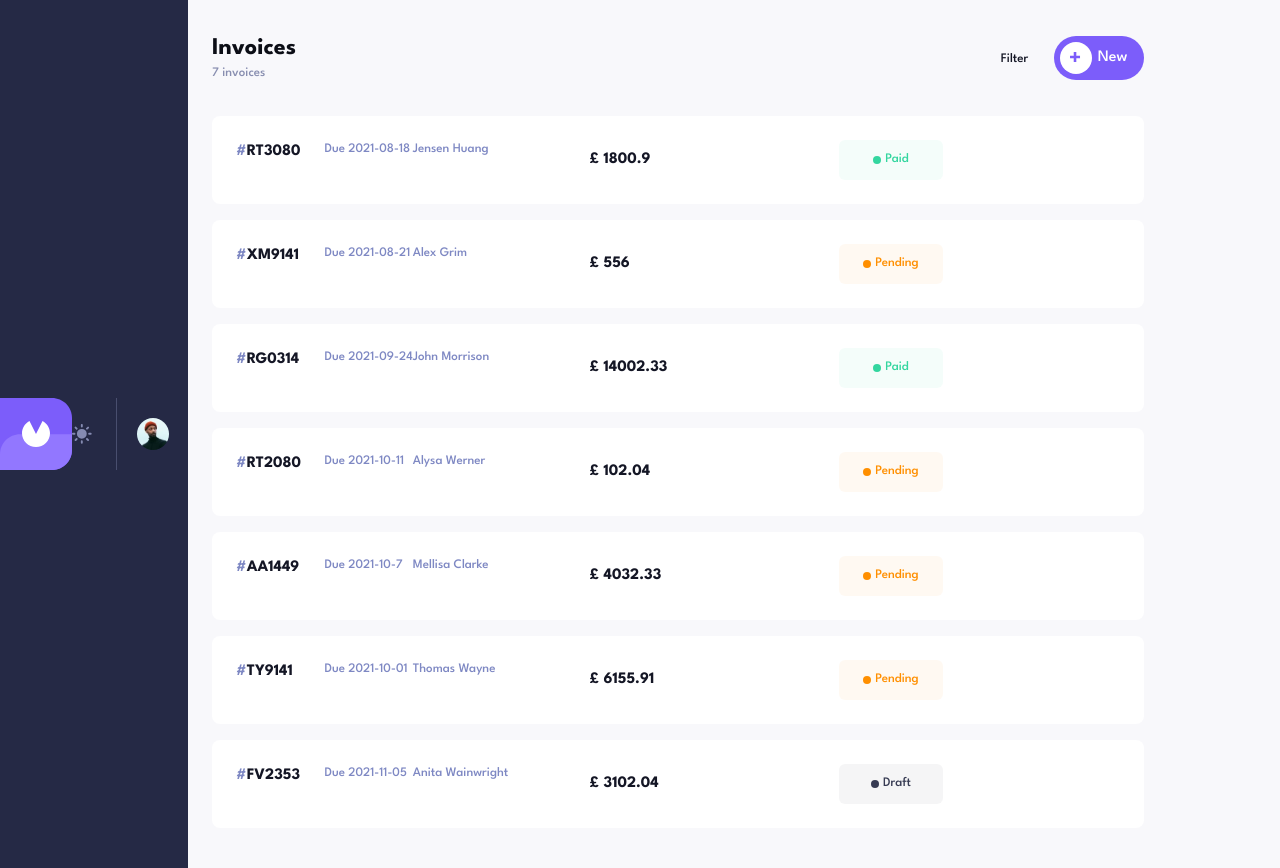
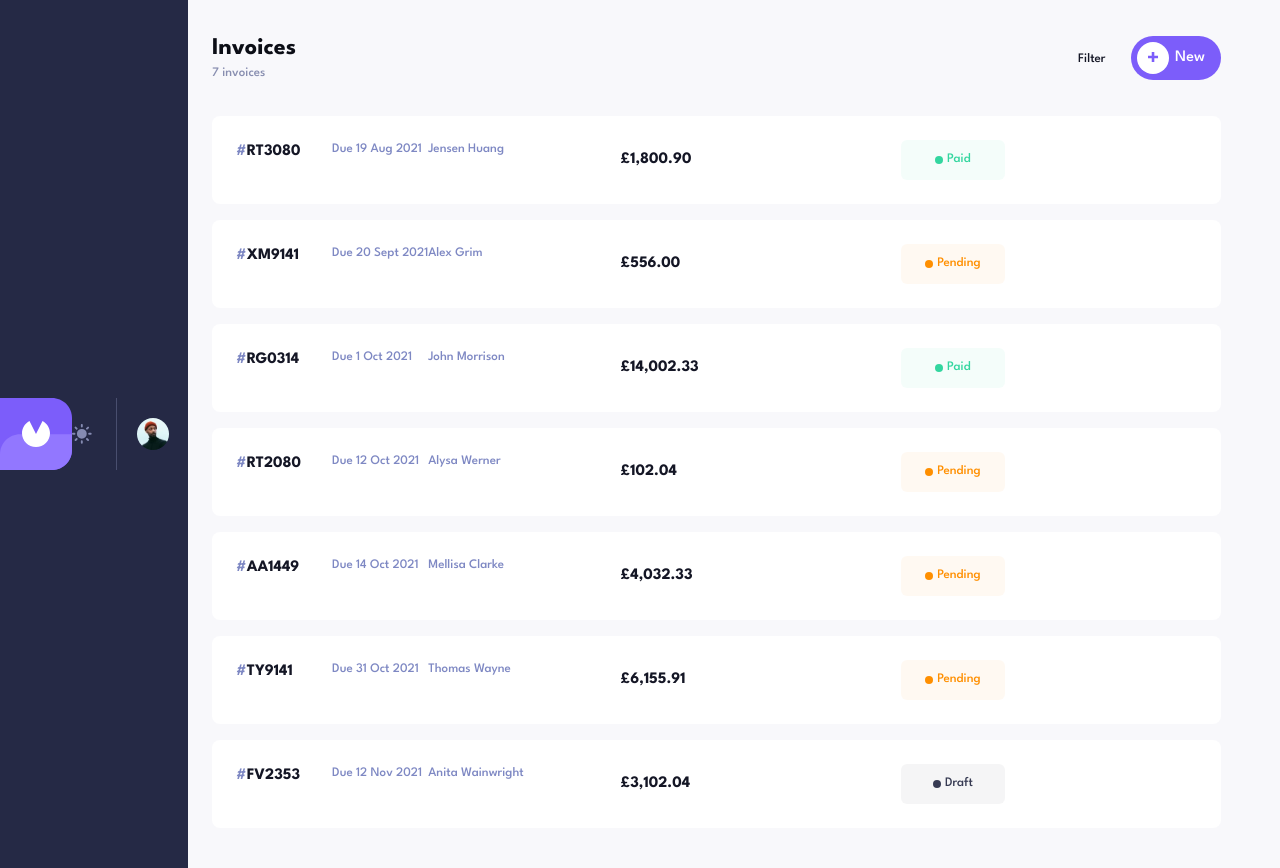
Before and after one commit to Mariia22/invoice-app, a Next.js app in the folder invoice-app/: page / in a window 1280 px wide. Built offline with nearby package versions, Linux system fonts and the light colour scheme.

Commit message:
feat: add empty invoice page

```diff
--- /dev/null
+++ b/invoice-app/src/app/lib/functions.ts
@@ -0,0 +1,16 @@
+export function formatPrice(price: number): string {
+  let pounds = new Intl.NumberFormat("en-GB", {
+    style: "currency",
+    currency: "GBP"
+  });
+
+  return pounds.format(price);
+}
+
+export function formatDate(data: string): string {
+  return new Date(data).toLocaleDateString("en-gb", {
+    year: "numeric",
+    month: "short",
+    day: "numeric"
+  });
+}
--- a/invoice-app/src/app/lib/types.ts
+++ b/invoice-app/src/app/lib/types.ts
@@ -1,6 +1,6 @@
 export type Invoice = {
   id: string;
-  createdAt: string;
+  paymentDue: string;
   clientName: string;
   total: number;
   status: string;
--- a/invoice-app/src/app/page.tsx
+++ b/invoice-app/src/app/page.tsx
@@ -1,15 +1,22 @@
 import ButtonAdd from "./ui/invoices/ButtonAdd";
 import InvoiceCard from "./ui/invoices/InvoiceCard";
 import data from "./data.json"
+import EmptyPage from "./ui/invoices/EmptyPage";
 
 export default function Invoices() {
+  let numberOfInvoices;
+  if (data.length === 0) {
+    numberOfInvoices = "No"
+  } else {
+    numberOfInvoices = data.length
+  }
 
   return (
     <div>
       <div className="flex items-center justify-between mb-8">
         <div>
           <h1 className="text-2xl font-bold text-headerText dark:text-text">Invoices</h1>
-          <p className="text-secondaryDark">{data.length} invoices</p>
+          <p className="text-secondaryDark">{numberOfInvoices} invoices</p>
         </div>
         <div className="flex items-center">
           <div className="w-[53px] h-[15px]">Filter</div>
@@ -17,7 +24,8 @@ export default function Invoices() {
         </div>
       </div>
       <div>
-        {data.map(invoice => (<InvoiceCard key={invoice.id} {...invoice} />))}
+        {data.length === 0 && <EmptyPage />}
+        {data.length > 0 && data.map(invoice => (<InvoiceCard key={invoice.id} {...invoice} />))}
       </div>
     </div>
   );
--- /dev/null
+++ b/invoice-app/src/app/ui/invoices/EmptyPage.tsx
@@ -0,0 +1,12 @@
+import Image from "next/image";
+
+export default function EmptyPage() {
+  return (
+    <div className="flex flex-col items-center mt-16">
+      <Image src="/assets/illustration-empty.svg" width={193} height={160} alt="There are no invoices" />
+      <p className="mt-10 mb-4 font-bold text-2xl">There is nothing here</p>
+      <p className="text-center text-secondaryDark">Create an invoice by clicking the</p>
+      <p className="text-center text-secondaryDark"><span className="font-bold">New</span> button and get started</p>
+    </div>
+  )
+}
--- a/invoice-app/src/app/ui/invoices/InvoiceCard.tsx
+++ b/invoice-app/src/app/ui/invoices/InvoiceCard.tsx
@@ -1,8 +1,9 @@
 import { Invoice } from "@/app/lib/types";
 import InvoiceStatus from "./InvoiceStatus";
+import { formatDate, formatPrice } from "@/app/lib/functions";
 
 
-export default function InvoiceCard({ id, clientName, createdAt, total, status }: Invoice) {
+export default function InvoiceCard({ id, clientName, paymentDue, total, status }: Invoice) {
   return (
     <section className="grid grid-cols-2 mb-4 px-6 py-6 bg-text rounded-lg dark:bg-cardColor dark:text-text md:grid-cols-5 md:grid-rows-1">
       <div className="grid grid-cols-1 justify-between place-items-start md:grid-cols-2">
@@ -10,10 +11,10 @@ export default function InvoiceCard({ id, clientName, createdAt, total, status }
           <span className="text-secondary">#</span>
           {id}
         </p>
-        <p className="text-secondary pt-6 md:pt-0">Due {createdAt}</p>
+        <p className="text-secondary pt-6 md:pt-0">Due {formatDate(paymentDue)}</p>
       </div>
       <div className="text-secondary justify-self-end md:justify-self-auto">{clientName}</div>
-      <p className="font-bold text-base pt-2">£ {total}</p>
+      <p className="font-bold text-base pt-2">{formatPrice(total)}</p>
       <InvoiceStatus status={status} />
     </section>)
 }
```
